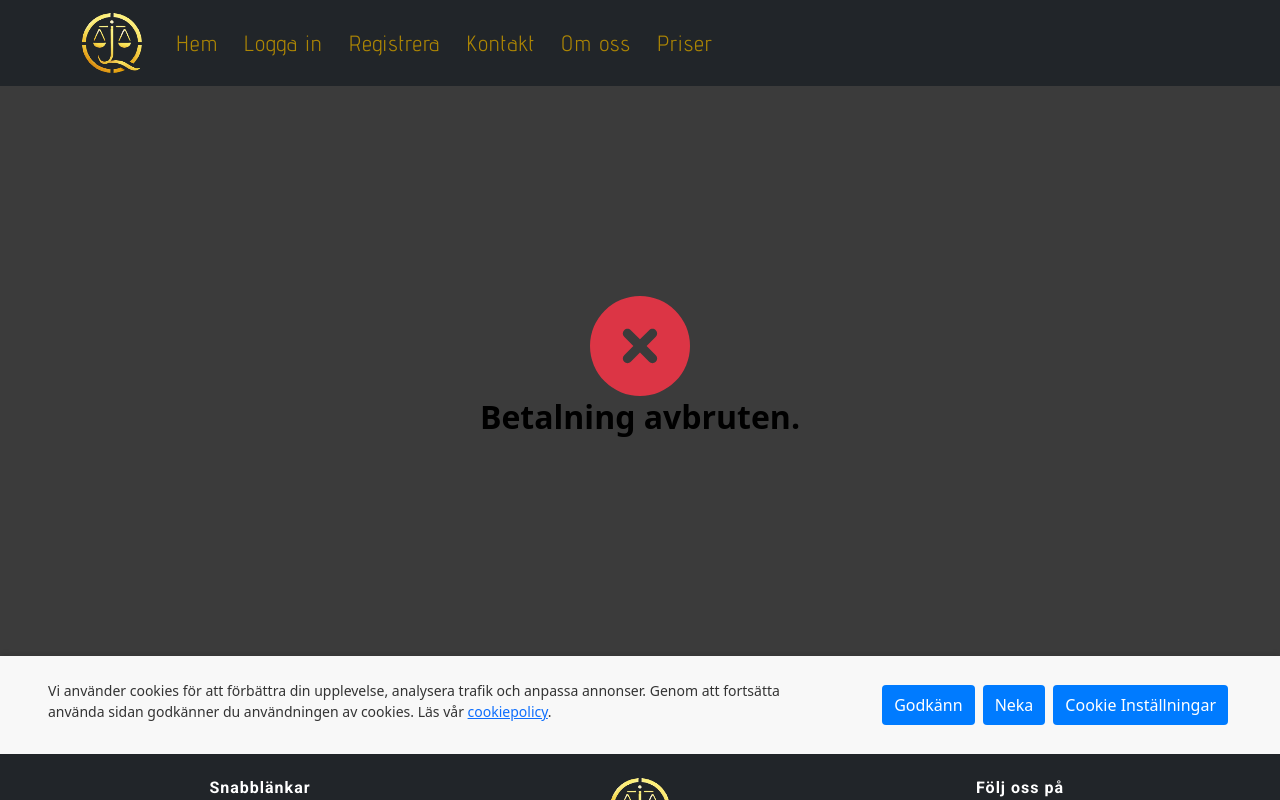
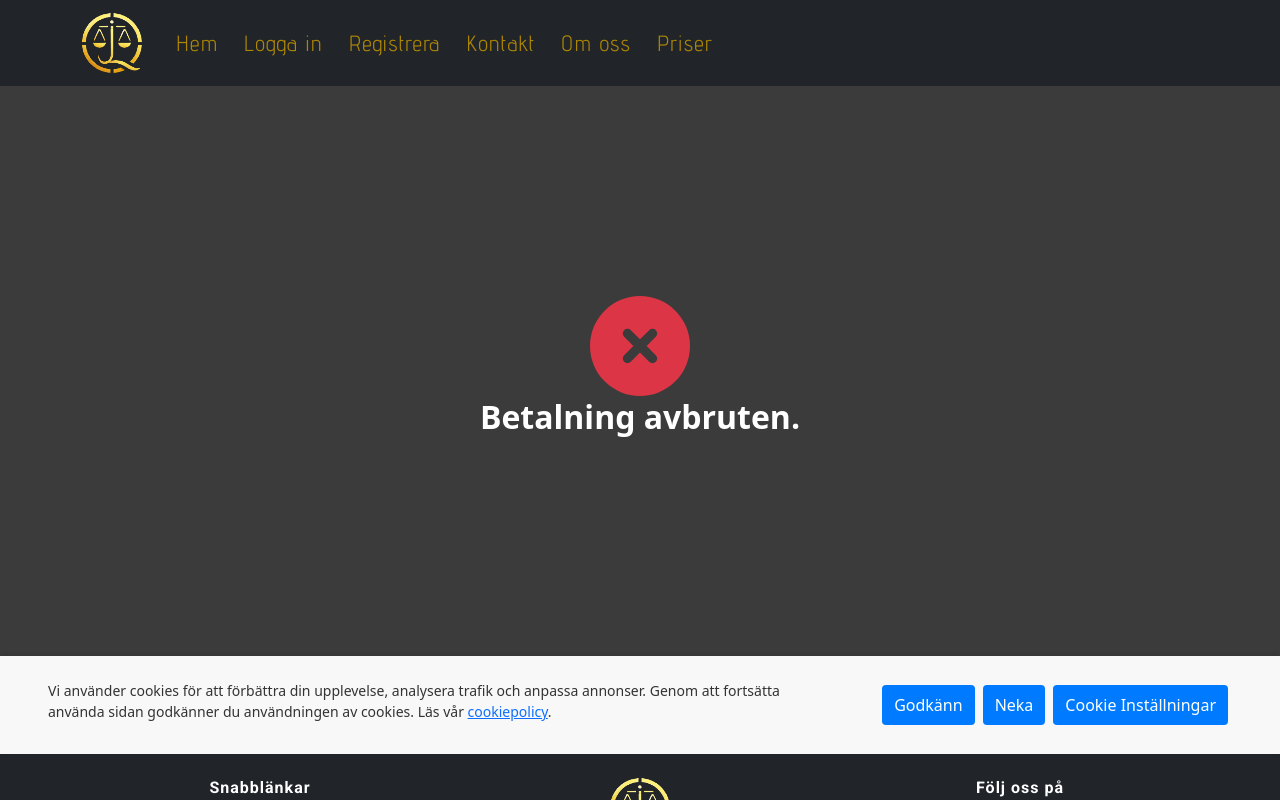
Before and after one commit to SoroushGReza/juridiq, a React (Vite) app in the folder frontend/: page /cancel in a window 1280 px wide. Built offline with nearby package versions, Linux system fonts and the light colour scheme; a web font is replaced by a local one.

Commit message:
Update heading styles for better specificity:
- Scoped the `h2` styles to `.textContainer h2`
- Added `!important` to the `color` property to ensure the text color
  remains white even if overridden by other styles.

```diff
--- a/frontend/src/styles/CancelSuccess.module.css
+++ b/frontend/src/styles/CancelSuccess.module.css
@@ -42,8 +42,8 @@
   visibility: hidden;
 }
 
-h2 {
+.textContainer h2 {
   font-weight: 600;
-  color: white;
+  color: white !important;
   transition: opacity 0.5s ease-in-out;
 }
```
